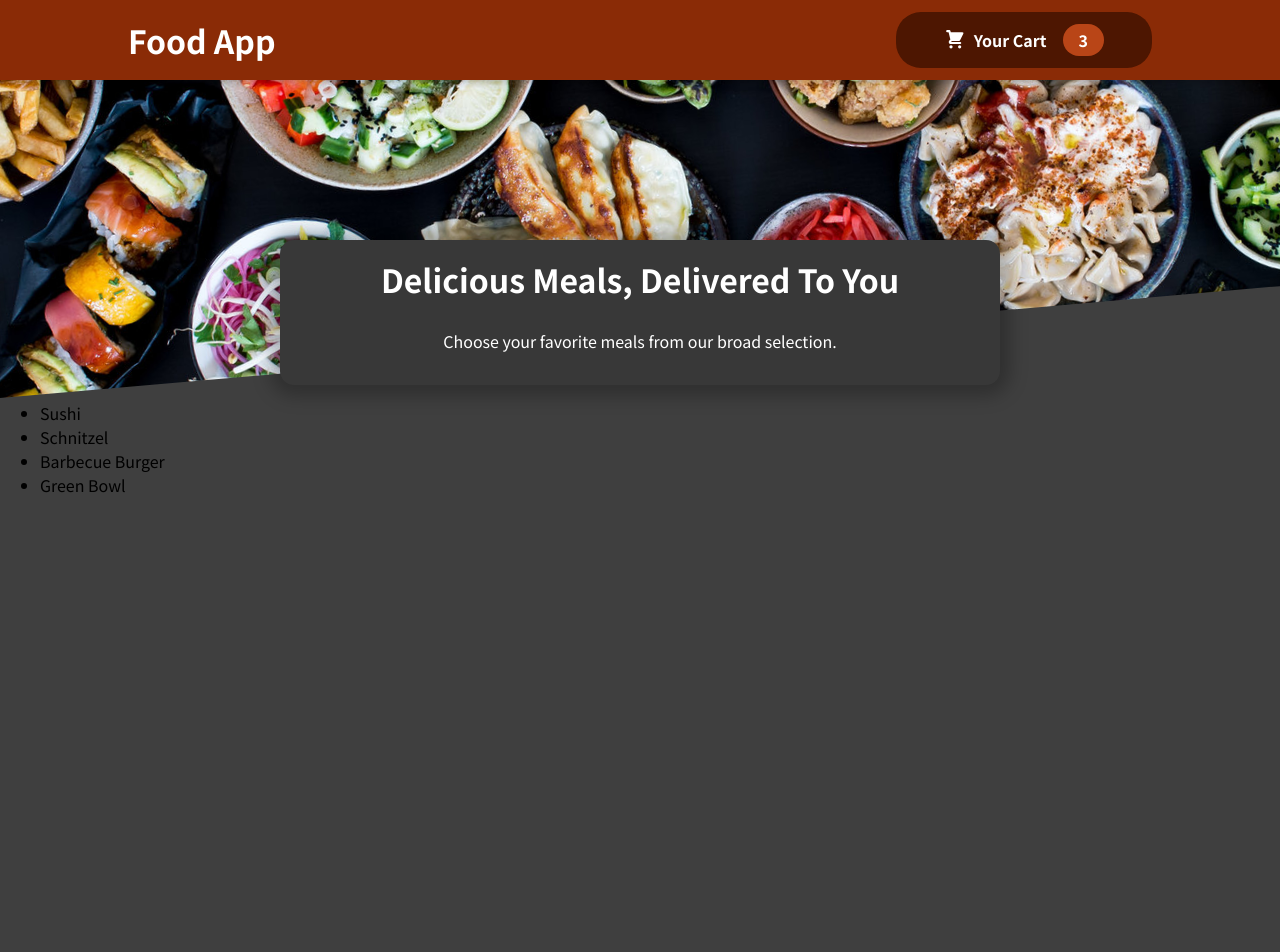
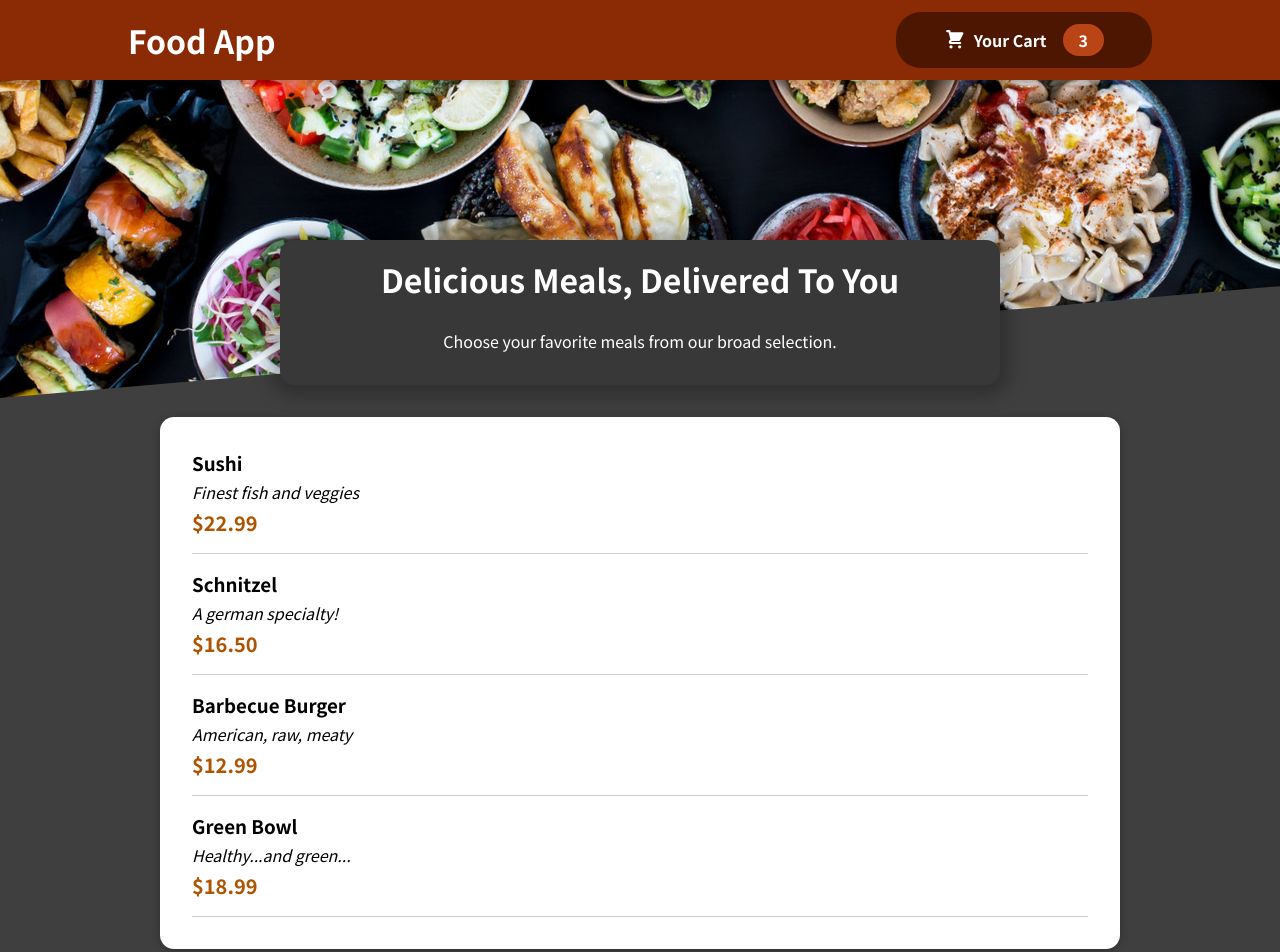
Before and after one commit to Carowet/react-food-order-app, a React (Create React App) app: page / in a window 1280 px wide. Shown: the top 952 px of the page. Before the commit the page ends 800 px from the top, so only its background shows below. Built offline with nearby package versions, Linux system fonts and the light colour scheme.

Commit message:
update with mail item

```diff
--- a/src/components/Meals/AvailableMeals.js
+++ b/src/components/Meals/AvailableMeals.js
@@ -1,4 +1,6 @@
-import classes from "./AvailableMeals.module.css"
+import Card from "../UI/Card";
+import MealItem from "./MealItem/MealItem";
+import classes from "./AvailableMeals.module.css";
 
 const DUMMY_MEALS = [
   {
@@ -28,13 +30,22 @@
 ];
 
 const AvailableMeals = () => {
-  const mealsList = DUMMY_MEALS.map(meal => <li>{meal.name}</li>);
+  const mealsList = DUMMY_MEALS.map((meal) => (
+    <MealItem
+      key={meal.id}
+      name={meal.name}
+      description={meal.description}
+      price={meal.price}
+    />
+  ));
 
-  return <section className={classes.meal}>
-    <ul>
-      {mealsList}
-    </ul>
-  </section>
-}
+  return (
+    <section className={classes.meals}>
+      <Card>
+        <ul>{mealsList}</ul>
+      </Card>
+    </section>
+  );
+};
 
 export default AvailableMeals;
--- a/src/components/Meals/Meals.js
+++ b/src/components/Meals/Meals.js
@@ -2,6 +2,7 @@
 
 import MealsSummary from "./MealsSummary";
 import AvailableMeals from './AvailableMeals';
+
 
 const Meals = () => {
   return (
--- /dev/null
+++ b/src/components/UI/Card.js
@@ -0,0 +1,9 @@
+import classes from './Card.module.css'
+
+const Card = (props) => {
+  return (
+    <div className={classes.card}>{props.children}</div>
+  )
+}
+
+export default Card;
--- /dev/null
+++ b/src/components/UI/Card.module.css
@@ -0,0 +1,6 @@
+.card {
+  padding: 1rem;
+  box-shadow: 0 2px 8px rgba(0, 0, 0, 0.25);
+  border-radius: 14px;
+  background-color: white;
+}
```
Also changed, not shown: src/components/Layout/HeaderCartButton.js (+4 -6 lines).
